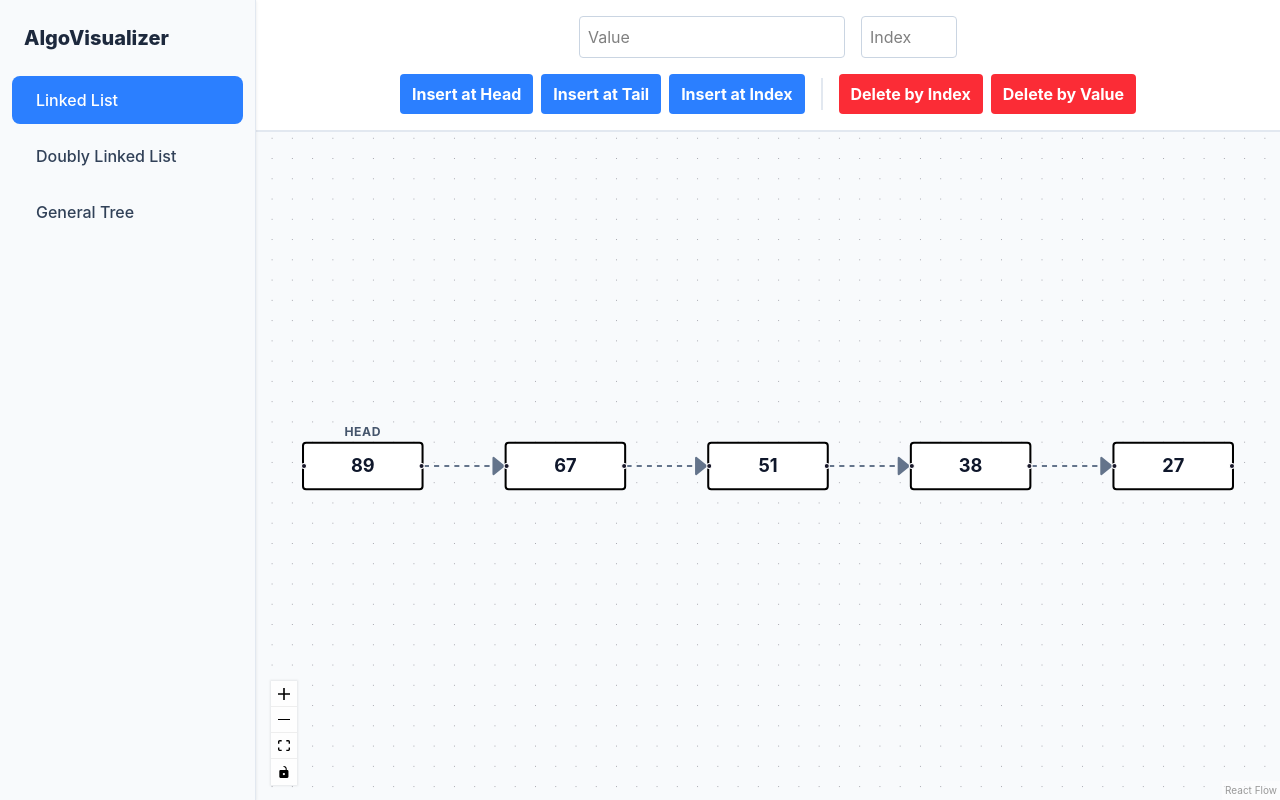
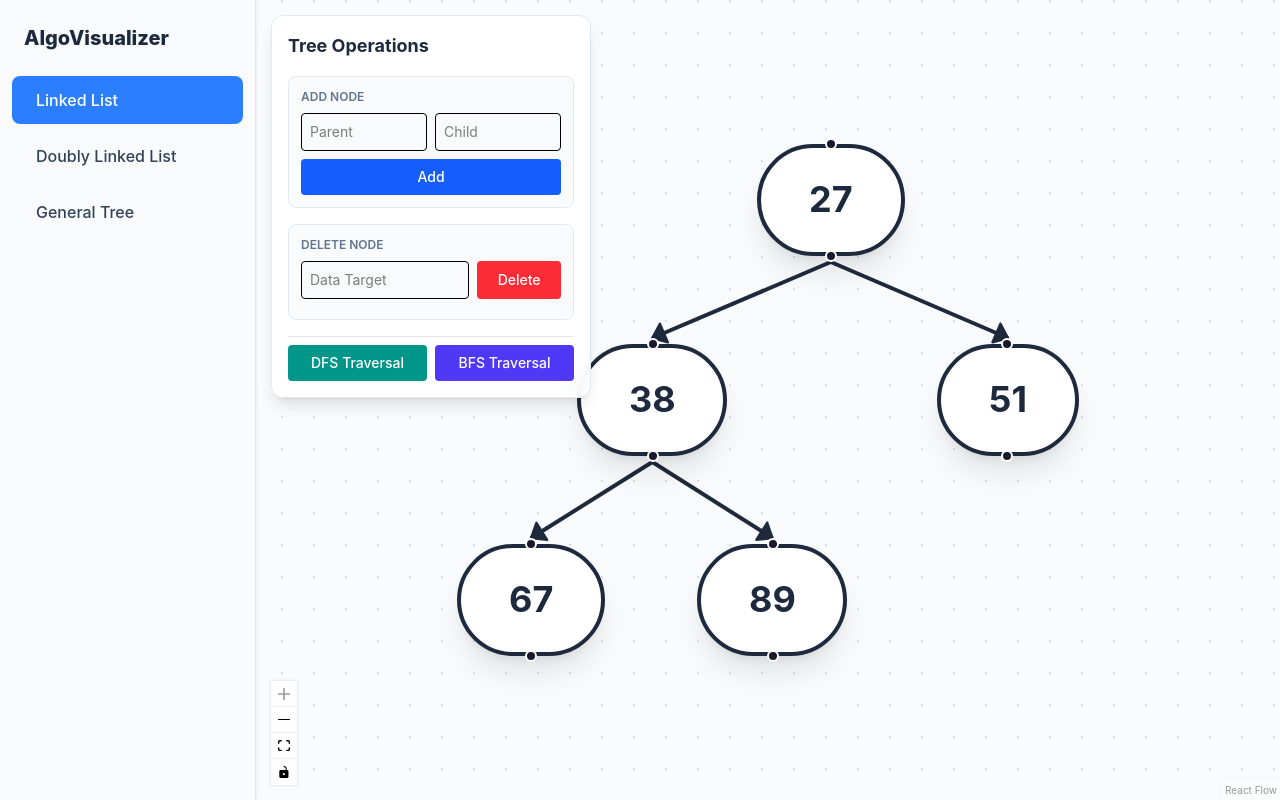
Before and after one commit to Kibbweeb/Algorithm-Visualizer, a React (Vite) app: page /linked-list in a window 1280 px wide. Built offline with nearby package versions, Linux system fonts and the light colour scheme.

Commit message:
fixing input validation

```diff
--- a/src/components/visualizers/LinkedListVisualizer.tsx
+++ b/src/components/visualizers/LinkedListVisualizer.tsx
@@ -1,4 +1,4 @@
-import { useMemo, useRef, useEffect, useState } from 'react';
+import { useEffect, useState, useMemo, useCallback } from 'react';
 import {
   ReactFlow,
   Background,
@@ -10,400 +10,364 @@ import {
   MarkerType,
   Position,
   Handle,
+  Panel
 } from '@xyflow/react';
 import '@xyflow/react/dist/style.css';
 
-import { LinkedList } from '../../core/LinkedList';
+import { Tree } from '../../core/GeneralTree';
 
 const sleep = (ms: number) => new Promise(resolve => setTimeout(resolve, ms));
 
-const LinkedNode = ({ data }: any) => {
-  let borderStyle = 'border-black';
-  if (data.isCurrent) borderStyle = 'border-orange-500 shadow-lg shadow-orange-200 scale-110 z-10';
-  if (data.isNew) borderStyle = 'border-green-500 shadow-lg shadow-green-200 z-10';
-  if (data.isDeleting) borderStyle = 'border-red-500 opacity-50 scale-90';
+const TreeNode = ({ data }: any) => {
+  let nodeStyle = 'border-slate-800 bg-white';
+  let textStyle = 'text-slate-800';
+
+  if (data.isHighlight) {
+    nodeStyle = 'border-blue-500 bg-blue-100 scale-110';
+    textStyle = 'text-blue-700';
+  } else if (data.isScanning) {
+    nodeStyle = 'border-amber-500 bg-amber-100 scale-105 animate-pulse';
+    textStyle = 'text-amber-700';
+  }
 
   return (
-    <div className={`relative flex min-w-30 items-center justify-center rounded border-2 bg-white px-5 py-2 text-lg font-bold text-slate-900 transition-all duration-300 ${borderStyle}`}>
-      {data.label && (
-        <span className="absolute -top-5 text-xs font-bold uppercase tracking-wider text-slate-600">
+    <div className={`px-6 py-3 shadow-lg rounded-full border-2 transition-all duration-300 ${nodeStyle}`}>
+      <Handle type="target" position={Position.Top} className="w-2 h-2 bg-slate-800" />
+      <div className={`font-bold text-lg text-center ${textStyle}`}>
         {data.label}
-        </span>
-      )}
-      <Handle type="target" position={Position.Left} id="target-left" />
-      <div className="flex flex-col items-center">
-        <span className="text-lg font-bold">{data.value}</span>
       </div>
-      <Handle type="source" position={Position.Right} id="source-right" />
+      <Handle type="source" position={Position.Bottom} className="w-2 h-2 bg-slate-800" />
     </div>
   );
 };
 
-export default function LinkedListVisualizer() {
-  const listRef = useRef(new LinkedList<number>());
+export default function GeneralTreeVisualizer() {
   const [nodes, setNodes, onNodesChange] = useNodesState<Node>([]);
   const [edges, setEdges, onEdgesChange] = useEdgesState<Edge>([]);
 
-  const [inputValue, setInputValue] = useState<string>('');
-  const [indexValue, setIndexValue] = useState<string>('');
-  const [isAnimating, setIsAnimating] = useState<boolean>(false);
+  const nodeTypes = useMemo(() => ({ treeNode: TreeNode }), []);
 
-  const nodeTypes = useMemo(() => ({ linkedNode: LinkedNode }), []);
+  const [tree] = useState(() => new Tree());
+  const [isPlaying, setIsPlaying] = useState(false);
+  const [parentInput, setParentInput] = useState('');
+  const [childInput, setChildInput] = useState('');
+  const [deleteInput, setDeleteInput] = useState('');
 
-  const syncVisuals = () => {
-    const currentArray = listRef.current.toArray();
+  // State baru untuk menampung pesan inline error
+  const [addError, setAddError] = useState('');
+  const [deleteError, setDeleteError] = useState('');
 
-    const newNodes = currentArray.map((value: number, index: number) => ({
-      id: `node-${index}`,
-      position: { x: index * 200, y: 150 },
-      data: { value, label: index === 0 ? 'Head' : '', isCurrent: false, isNew: false, isDeleting: false },
-      type: 'linkedNode',
-      sourcePosition: Position.Right,
-      targetPosition: Position.Left,
-    }));
-
-    const newEdges = [];
-    for (let i = 0; i < currentArray.length - 1; i++) {
-      newEdges.push({
-        id: `edge-${i}-${i + 1}`,
-        source: `node-${i}`,
-        target: `node-${i + 1}`,
-        animated: true,
-        markerEnd: {
-          type: MarkerType.ArrowClosed,
-          width: 20,
-          height: 20,
-          color: '#64748b',
-        },
-        style: {
-          stroke: '#64748b',
-          strokeWidth: 2,
-        }
-      });
+  const refreshGraph = useCallback((activeHighlights: number[] = [], activeScans: number[] = []) => {
+    if (!tree.root) {
+      setNodes([]);
+      setEdges([]);
+      return;
     }
 
+    const newNodes: Node[] = [];
+    const newEdges: Edge[] = [];
+
+    let currentXOffset = 0;
+    const NODE_SPACING_X = 120;
+    const LEVEL_SPACING_Y = 100;
+
+    const calculateLayout = (node: any, depth: number): { x: number, y: number } => {
+      if (node.children.length === 0) {
+        const pos = { x: currentXOffset, y: depth * LEVEL_SPACING_Y };
+        currentXOffset += NODE_SPACING_X;
+
+        newNodes.push({
+          id: node.data.toString(),
+          position: pos,
+          data: {
+            label: node.data,
+            isHighlight: activeHighlights.includes(node.data),
+            isScanning: activeScans.includes(node.data)
+          },
+          type: 'treeNode',
+        });
+        return pos;
+      }
+
+      const childPositions = node.children.map((child: any) => {
+        const childPos = calculateLayout(child, depth + 1);
+
+        const isEdgeHighlighted = activeHighlights.includes(child.data);
+        const isEdgeScanning = activeScans.includes(child.data);
+
+        newEdges.push({
+          id: `e-${node.data}-${child.data}`,
+          source: node.data.toString(),
+          target: child.data.toString(),
+          type: 'straight',
+          markerEnd: { type: MarkerType.ArrowClosed, color: isEdgeScanning ? '#f59e0b' : '#1e293b' },
+          style: {
+            stroke: isEdgeHighlighted ? '#3b82f6' : isEdgeScanning ? '#f59e0b' : '#1e293b',
+            strokeWidth: isEdgeHighlighted || isEdgeScanning ? 3 : 2
+          },
+          animated: isEdgeHighlighted || isEdgeScanning
+        });
+
+        return childPos;
+      });
+
+      const pos = {
+        x: (childPositions[0].x + childPositions[childPositions.length - 1].x) / 2,
+        y: depth * LEVEL_SPACING_Y
+      };
+
+      newNodes.push({
+        id: node.data.toString(),
+        position: pos,
+        data: {
+          label: node.data,
+          isHighlight: activeHighlights.includes(node.data),
+          isScanning: activeScans.includes(node.data)
+        },
+        type: 'treeNode',
+      });
+
+      return pos;
+    };
+
+    calculateLayout(tree.root, 0);
     setNodes(newNodes);
     setEdges(newEdges);
+  }, [tree, setNodes, setEdges]);
+
+  useEffect(() => {
+    refreshGraph();
+  }, [refreshGraph]);
+
+  const animateSearch = async (targetData: number, type: 'NODE' | 'PARENT'): Promise<boolean> => {
+    const currentScans: number[] = [];
+    let foundNode: any = null;
+
+    const searchHelper = async (currentNode: any): Promise<any> => {
+      if (!currentNode) return null;
+
+      currentScans.push(currentNode.data);
+      refreshGraph([], [...currentScans]);
+      await sleep(500);
+
+      if (type === 'NODE' && currentNode.data === targetData) {
+        return currentNode;
+      }
+
+      for (const child of currentNode.children) {
+        if (type === 'PARENT' && child.data === targetData) {
+          return currentNode;
+        }
+        const found = await searchHelper(child);
+        if (found) return found;
+      }
+      return null;
     };
 
-  useEffect(() => {
-    syncVisuals();
-  }, []);
+    foundNode = await searchHelper(tree.root);
 
-  const highlightNode = async (index: number) => {
-    setNodes((nds) => nds.map((n, i) => ({
-      ...n,
-      data: { ...n.data, isCurrent: i === index }
-    })));
+    if (foundNode) {
+      refreshGraph([foundNode.data], []);
       await sleep(600);
+      return true;
+    }
+
+    refreshGraph([], []);
+    return false;
   };
 
-  const handleInsertHead = async () => {
-    if (!inputValue || isAnimating) return;
-    setIsAnimating(true);
+  // HANDLER ADD CHILD DENGAN INLINE VALIDATION
+  const handleAddChild = async () => {
+    setAddError(''); // Reset error di awal klik
 
-    const val = Number(inputValue);
-    const newNodeId = 'node-new';
+    const parent = parseInt(parentInput);
+    const child = parseInt(childInput);
 
-    setNodes((nds) => [
-      {
-        id: newNodeId,
-        position: { x: 0, y: 50 },
-        data: { value: val, isNew: true, label: 'New' },
-        type: 'linkedNode',
-        sourcePosition: Position.Right,
-        targetPosition: Position.Left,
-      },
-      ...nds.map(n => ({ ...n, position: { x: n.position.x + 200, y: n.position.y } }))
-    ]);
-    await sleep(800);
-
-    if (nodes.length > 0) {
-      setEdges((eds) => [
-        {
-          id: `edge-new-0`,
-          source: newNodeId,
-          target: `node-0`,
-          animated: true,
-          style: { stroke: '#22c55e', strokeWidth: 2 },
-          markerEnd: { type: MarkerType.ArrowClosed, color: '#22c55e' }
-        },
-        ...eds
-      ]);
-      await sleep(800);
+    if (isNaN(parent) || isNaN(child)) {
+      setAddError('Please enter valid numbers for Parent and Child!');
+      return;
     }
 
-    listRef.current.insertAtHead(val);
-    syncVisuals();
-    setInputValue('');
-    setIsAnimating(false);
+    if (tree.findNode(tree.root, child)) {
+      setAddError(`Data Child ${child} is already exists in the tree!`);
+      return;
+    }
+
+    setIsPlaying(true);
+
+    const parentExists = await animateSearch(parent, 'NODE');
+
+    if (!parentExists) {
+      setAddError(`Parent ${parent} is not found in the tree!`);
+      refreshGraph([], []);
+      setIsPlaying(false);
+      return;
+    }
+
+    tree.addChild(parent, child);
+
+    setParentInput('');
+    setChildInput('');
+    refreshGraph([], []);
+    setIsPlaying(false);
   };
 
-  const handleInsertTail = async () => {
-    if (!inputValue || isAnimating) return;
-    setIsAnimating(true);
+  // HANDLER DELETE NODE DENGAN INLINE VALIDATION
+  const handleDeleteNode = async () => {
+    setDeleteError('');
 
-    const val = Number(inputValue);
-    const currentArray = listRef.current.toArray();
-    const total = currentArray.length;
-
-    if (total > 0) {
-      for (let i = 0; i < total; i++) {
-        await highlightNode(i);
-      }
+    const target = parseInt(deleteInput);
+    if (isNaN(target)) {
+      setDeleteError('Please enter a valid target number!');
+      return;
     }
 
-    const newNodeId = 'node-new';
-    setNodes((nds) => [
-      ...nds.map(n => ({ ...n, data: { ...n.data, isCurrent: false } })),
-      {
-        id: newNodeId,
-        position: { x: total * 200, y: 150 },
-        data: { value: val, isNew: true, label: 'New' },
-        type: 'linkedNode',
-        sourcePosition: Position.Right,
-        targetPosition: Position.Left,
-      }
-    ]);
-    await sleep(800);
+    setIsPlaying(true);
 
-    if (total > 0) {
-      setEdges((eds) => [
-        ...eds,
-        {
-          id: `edge-${total - 1}-new`,
-          source: `node-${total - 1}`,
-          target: newNodeId,
-          animated: true,
-          style: { stroke: '#22c55e', strokeWidth: 2 },
-          markerEnd: { type: MarkerType.ArrowClosed, color: '#22c55e' }
-        }
-      ]);
-      await sleep(800);
+    if (tree.root && tree.root.data === target) {
+      refreshGraph([tree.root.data], []);
+      await sleep(600);
+      tree.removeChild(target);
+      setDeleteInput('');
+      refreshGraph([], []);
+      setIsPlaying(false);
+      return;
     }
 
-    listRef.current.insertAtTail(val);
-    syncVisuals();
-    setInputValue('');
-    setIsAnimating(false);
+    const parentFound = await animateSearch(target, 'PARENT');
+
+    if (!parentFound) {
+      setDeleteError(`Data ${target} is not found in the tree!`);
+    } else {
+      tree.removeChild(target);
+      setDeleteInput('');
+    }
+
+    refreshGraph([], []);
+    setIsPlaying(false);
   };
 
-  const handleInsertIndex = async () => {
-    if (!inputValue || !indexValue || isAnimating) return;
-    const targetIndex = Number(indexValue);
-    const val = Number(inputValue);
-    const total = listRef.current.toArray().length;
+  const animateTraversal = async (type: 'DFS' | 'BFS') => {
+    if (isPlaying) return;
+    setIsPlaying(true);
+    setAddError('');
+    setDeleteError('');
 
-    if (targetIndex < 0 || targetIndex > total) return;
-    setIsAnimating(true);
-
-    for (let i = 0; i < targetIndex; i++) {
-      await highlightNode(i);
+    const path: number[] = [];
+    if (type === 'DFS') {
+      tree.traverseDFS((node) => path.push(node.data));
+    } else {
+      tree.traverseBFS((node) => path.push(node.data));
     }
 
-    const newNodeId = 'node-new';
-    setNodes((nds) => {
-      const updated = nds.map((n, i) => {
-        let posX = n.position.x;
-        if (i >= targetIndex) posX += 200;
-        return { ...n, position: { x: posX, y: n.position.y }, data: { ...n.data, isCurrent: false } };
-      });
-      return [
-        ...updated,
-        {
-          id: newNodeId,
-          position: { x: targetIndex * 200, y: 50 },
-          data: { value: val, isNew: true, label: 'New' },
-          type: 'linkedNode',
-          sourcePosition: Position.Right,
-          targetPosition: Position.Left,
-        }
-      ];
-    });
-    await sleep(800);
-
-    setEdges((eds) => {
-      const newEdges = eds.filter(e => e.id !== `edge-${targetIndex - 1}-${targetIndex}`);
-      if (targetIndex > 0) {
-        newEdges.push({
-          id: `edge-to-new`,
-          source: `node-${targetIndex - 1}`,
-          target: newNodeId,
-          animated: true,
-          style: { stroke: '#22c55e', strokeWidth: 2 },
-          markerEnd: { type: MarkerType.ArrowClosed, color: '#22c55e' }
-        });
-      }
-      if (targetIndex < total) {
-        newEdges.push({
-          id: `edge-from-new`,
-          source: newNodeId,
-          target: `node-${targetIndex}`,
-          animated: true,
-          style: { stroke: '#22c55e', strokeWidth: 2 },
-          markerEnd: { type: MarkerType.ArrowClosed, color: '#22c55e' }
-        });
-      }
-      return newEdges;
-    });
-    await sleep(1000);
-
-    listRef.current.insertAtIndex(targetIndex, val);
-    syncVisuals();
-    setInputValue('');
-    setIndexValue('');
-    setIsAnimating(false);
-  };
-
-  const handleDeleteIndex = async () => {
-    if (!indexValue || isAnimating) return;
-    const targetIndex = Number(indexValue);
-    const total = listRef.current.toArray().length;
-
-    if (targetIndex < 0 || targetIndex >= total) return;
-    setIsAnimating(true);
-
-    for (let i = 0; i <= targetIndex; i++) {
-      await highlightNode(i);
+    const activeNodes: number[] = [];
+    for (const data of path) {
+      activeNodes.push(data);
+      refreshGraph([...activeNodes], []);
+      await sleep(600);
     }
 
-    setNodes((nds) => nds.map((n, i) => ({
-      ...n,
-      data: { ...n.data, isCurrent: false, isDeleting: i === targetIndex }
-    })));
-    await sleep(800);
-
-    setEdges((eds) => {
-      const filtered = eds.filter(e => e.source !== `node-${targetIndex}` && e.target !== `node-${targetIndex}`);
-      if (targetIndex > 0 && targetIndex < total - 1) {
-        filtered.push({
-          id: `edge-bypass`,
-          source: `node-${targetIndex - 1}`,
-          target: `node-${targetIndex + 1}`,
-          animated: true,
-          style: { stroke: '#ef4444', strokeWidth: 2, strokeDasharray: '5,5' },
-          markerEnd: { type: MarkerType.ArrowClosed, color: '#ef4444' }
-        });
-      }
-      return filtered;
-    });
-    await sleep(1000);
-
-    listRef.current.deleteByIndex(targetIndex);
-    syncVisuals();
-    setIndexValue('');
-    setIsAnimating(false);
-  };
-
-  const handleDeleteValue = async () => {
-    if (!inputValue || isAnimating) return;
-    const val = Number(inputValue);
-    const currentArray = listRef.current.toArray();
-    const targetIndex = currentArray.indexOf(val);
-
-    if (targetIndex === -1) return;
-    setIsAnimating(true);
-
-    for (let i = 0; i <= targetIndex; i++) {
-      await highlightNode(i);
-    }
-
-    setNodes((nds) => nds.map((n, i) => ({
-      ...n,
-      data: { ...n.data, isCurrent: false, isDeleting: i === targetIndex }
-    })));
-    await sleep(800);
-
-    setEdges((eds) => {
-      const filtered = eds.filter(e => e.source !== `node-${targetIndex}` && e.target !== `node-${targetIndex}`);
-      if (targetIndex > 0 && targetIndex < currentArray.length - 1) {
-        filtered.push({
-          id: `edge-bypass`,
-          source: `node-${targetIndex - 1}`,
-          target: `node-${targetIndex + 1}`,
-          animated: true,
-          style: { stroke: '#ef4444', strokeWidth: 2, strokeDasharray: '5,5' },
-          markerEnd: { type: MarkerType.ArrowClosed, color: '#ef4444' }
-        });
-      }
-      return filtered;
-    });
-    await sleep(1000);
-
-    listRef.current.deleteByValue(val);
-    syncVisuals();
-    setInputValue('');
-    setIsAnimating(false);
+    setTimeout(() => {
+      refreshGraph([], []);
+      setIsPlaying(false);
+    }, 1500);
   };
 
   return (
-    <div className="flex h-full w-full flex-col">
+    <div className="w-full h-full relative bg-slate-50">
+      <ReactFlow
+        nodes={nodes}
+        edges={edges}
+        onNodesChange={onNodesChange}
+        onEdgesChange={onEdgesChange}
+        nodeTypes={nodeTypes}
+        fitView
+      >
+        <Background gap={16} color="#cbd5e1" />
+        <Controls />
 
-      <div className="flex flex-col items-center justify-center gap-4 border-b-2 border-slate-200 bg-white p-4">
+        <Panel position="top-left" className="bg-white/90 p-4 rounded-xl shadow-lg border border-slate-200 w-80 backdrop-blur-sm">
+          <h3 className="font-bold text-slate-800 mb-4 text-lg">Tree Operations</h3>
 
-        <div className="flex items-center justify-center gap-4">
+          <div className="space-y-4">
+            {/* FORM ADD NODE */}
+            <div className="p-3 bg-slate-50 rounded-lg border border-slate-200">
+              <p className="text-xs font-semibold text-slate-500 mb-2">ADD NODE</p>
+              <div className="flex gap-2 mb-2">
                 <input
                   type="number"
-            placeholder="Value"
-            value={inputValue}
-            onChange={(e) => setInputValue(e.target.value)}
-            disabled={isAnimating}
-            className="rounded border border-slate-300 p-2 outline-none focus:border-blue-500 focus:ring-1 focus:ring-blue-500 disabled:opacity-50"
+                  placeholder="Parent"
+                  value={parentInput}
+                  onChange={(e) => { setParentInput(e.target.value); setAddError(''); }}
+                  className={`w-1/2 p-2 text-sm border rounded focus:ring-2 focus:ring-blue-500 ${addError ? 'border-red-500 bg-red-50' : ''}`}
+                  disabled={isPlaying}
                 />
-
                 <input
                   type="number"
-            placeholder="Index"
-            value={indexValue}
-            onChange={(e) => setIndexValue(e.target.value)}
-            disabled={isAnimating}
-            className="w-24 rounded border border-slate-300 p-2 outline-none focus:border-blue-500 focus:ring-1 focus:ring-blue-500 disabled:opacity-50"
+                  placeholder="Child"
+                  value={childInput}
+                  onChange={(e) => { setChildInput(e.target.value); setAddError(''); }}
+                  className={`w-1/2 p-2 text-sm border rounded focus:ring-2 focus:ring-blue-500 ${addError ? 'border-red-500 bg-red-50' : ''}`}
+                  disabled={isPlaying}
                 />
               </div>
 
-        <div className="flex items-center justify-center flex-wrap gap-4">
+              {/* Pesan Inline Error untuk Add */}
+              {addError && <p className="text-xs text-red-600 mb-2 font-medium">{addError}</p>}
 
-          <div className="flex items-center justify-center gap-2">
-            <button disabled={isAnimating} onClick={handleInsertHead} className="rounded bg-blue-500 px-3 py-2 font-bold text-white transition-colors hover:bg-blue-600 active:bg-blue-700 disabled:opacity-50">
-              Insert at Head
-            </button>
-            <button disabled={isAnimating} onClick={handleInsertTail} className="rounded bg-blue-500 px-3 py-2 font-bold text-white transition-colors hover:bg-blue-600 active:bg-blue-700 disabled:opacity-50">
-              Insert at Tail
-            </button>
-            <button disabled={isAnimating} onClick={handleInsertIndex} className="rounded bg-blue-500 px-3 py-2 font-bold text-white transition-colors hover:bg-blue-600 active:bg-blue-700 disabled:opacity-50">
-              Insert at Index
+              <button
+                onClick={handleAddChild}
+                disabled={isPlaying}
+                className="w-full bg-blue-600 text-white py-2 rounded text-sm font-medium hover:bg-blue-700 disabled:opacity-50"
+              >
+                {isPlaying ? 'Scanning...' : 'Add'}
               </button>
             </div>
 
-          <div className="h-8 w-0.5 bg-slate-200"></div>
-
-          <div className="flex items-center justify-center gap-2">
-            <button disabled={isAnimating} onClick={handleDeleteIndex} className="rounded bg-red-500 px-3 py-2 font-bold text-white transition-colors hover:bg-red-600 active:bg-red-700 disabled:opacity-50">
-              Delete by Index
-            </button>
-            <button disabled={isAnimating} onClick={handleDeleteValue} className="rounded bg-red-500 px-3 py-2 font-bold text-white transition-colors hover:bg-red-600 active:bg-red-700 disabled:opacity-50">
-              Delete by Value
+            {/* FORM DELETE NODE */}
+            <div className="p-3 bg-slate-50 rounded-lg border border-slate-200">
+              <p className="text-xs font-semibold text-slate-500 mb-2">DELETE NODE</p>
+              <div className="flex gap-2 mb-2">
+                <input
+                  type="number"
+                  placeholder="Data Target"
+                  value={deleteInput}
+                  onChange={(e) => { setDeleteInput(e.target.value); setDeleteError(''); }}
+                  className={`w-2/3 p-2 text-sm border rounded focus:ring-2 focus:ring-red-500 ${deleteError ? 'border-red-500 bg-red-50' : ''}`}
+                  disabled={isPlaying}
+                />
+                <button
+                  onClick={handleDeleteNode}
+                  disabled={isPlaying}
+                  className="w-1/3 bg-red-500 text-white py-2 rounded text-sm font-medium hover:bg-red-600 disabled:opacity-50"
+                >
+                  {isPlaying ? 'Scan...' : 'Delete'}
                 </button>
               </div>
 
+              {/* Pesan Inline Error untuk Delete */}
+              {deleteError && <p className="text-xs text-red-600 font-medium">{deleteError}</p>}
             </div>
 
+            <div className="flex gap-2 pt-2 border-t border-slate-200">
+              <button
+                onClick={() => animateTraversal('DFS')}
+                disabled={isPlaying || !tree.root}
+                className="flex-1 bg-teal-600 text-white py-2 rounded text-sm font-medium hover:bg-teal-700 disabled:opacity-50"
+              >
+                DFS Traversal
+              </button>
+              <button
+                onClick={() => animateTraversal('BFS')}
+                disabled={isPlaying || !tree.root}
+                className="flex-1 bg-indigo-600 text-white py-2 rounded text-sm font-medium hover:bg-indigo-700 disabled:opacity-50"
+              >
+                BFS Traversal
+              </button>
             </div>
-
-      <div className="grow bg-slate-50">
-        <ReactFlow
-          nodes={nodes}
-          edges={edges}
-          nodeTypes={nodeTypes}
-          onNodesChange={onNodesChange}
-          onEdgesChange={onEdgesChange}
-          fitView
-        >
-          <Background />
-          <Controls />
+          </div>
+        </Panel>
       </ReactFlow>
-      </div>
-
     </div>
   );
 }
```
Lines whose indentation alone changed are shown as unchanged.
